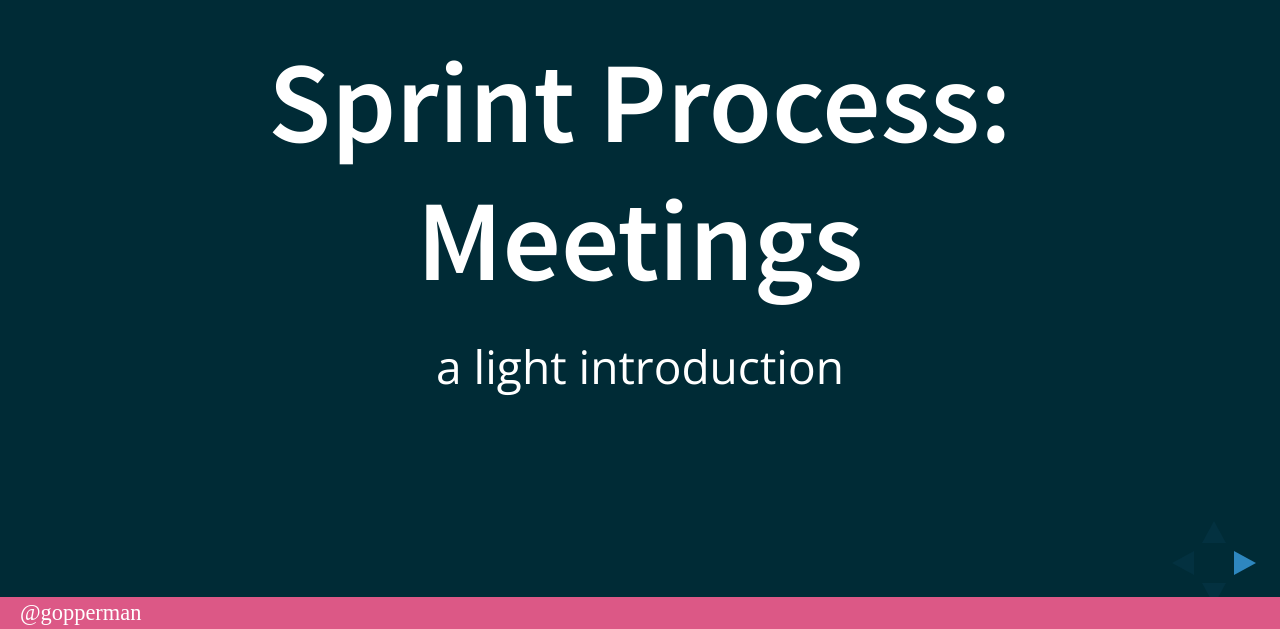
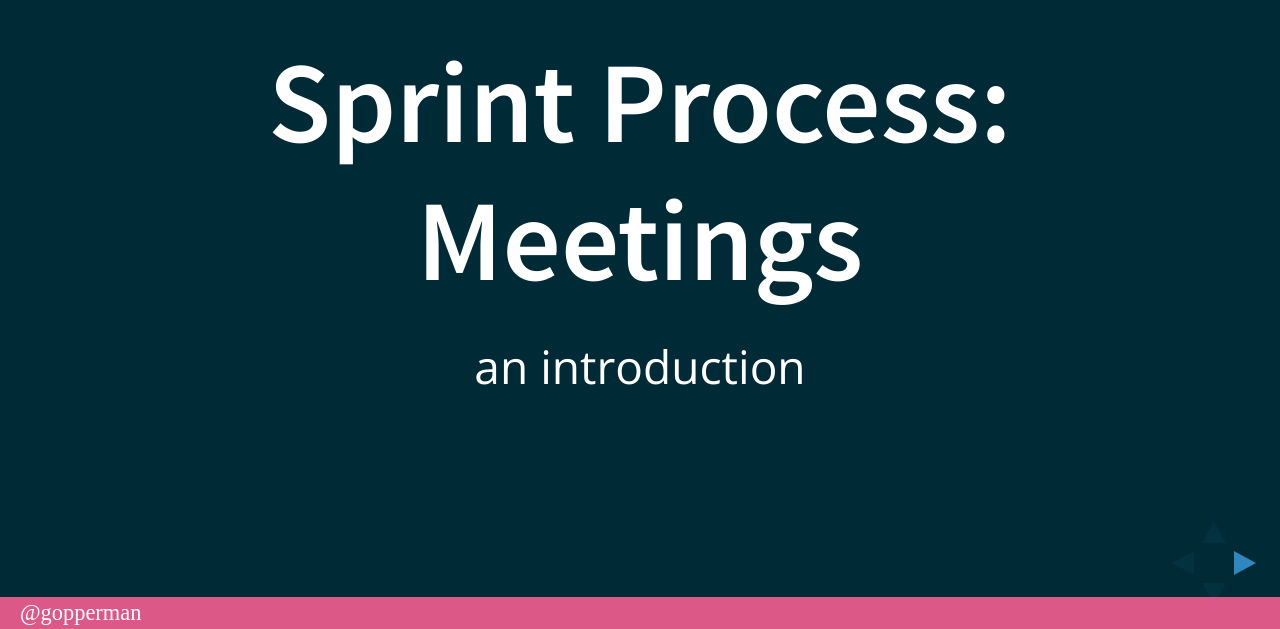
Before and after one commit to gopperman/engineering-process-resources, a website: page sprint-meetings/index.html in a window 1280 px wide. Shown: the part 171-800 px from the top of the page. Drawn offline with nearby package versions, Linux system fonts and the light colour scheme.

Commit message:
Updated title

```diff
--- a/sprint-meetings/index.html
+++ b/sprint-meetings/index.html
@@ -4,7 +4,7 @@
 		<meta charset="utf-8">
 		<meta name="viewport" content="width=device-width, initial-scale=1.0, maximum-scale=1.0, user-scalable=no">
 
-		<title>Sprint Meetings</title>
+		<title>Sprint Process: Meetings</title>
 
 		<link rel="stylesheet" href="css/reveal.css">
 		<link rel="stylesheet" href="css/theme/black.css">
@@ -28,7 +28,7 @@
 			<div class="slides">
 				<section>
 					<h1>Sprint Process: Meetings</h1>
-					<p>a light introduction</p>
+					<p>an introduction</p>
 				</section>
 				<section>
 					<h2>Process Goals</h2>
```
